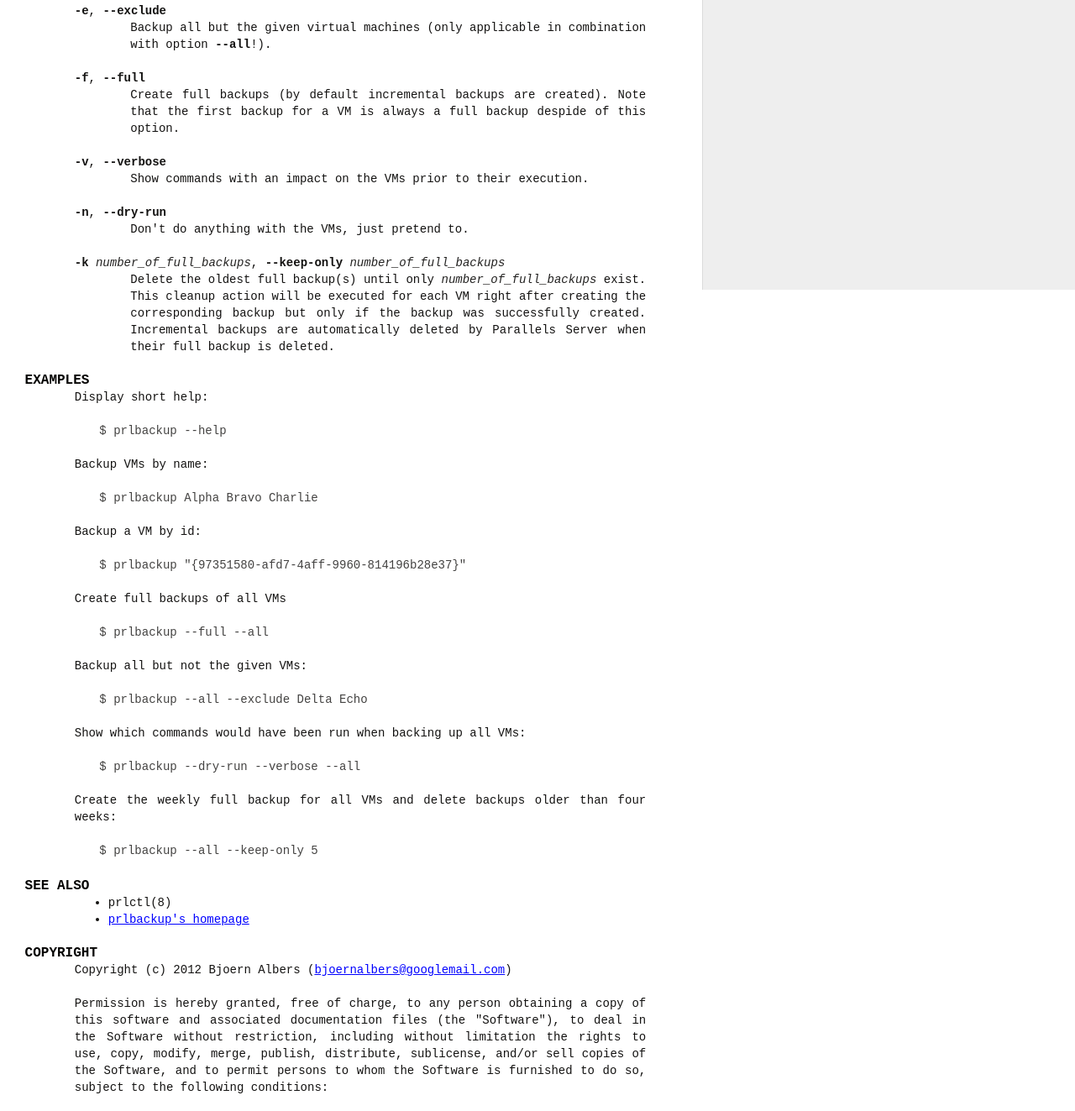
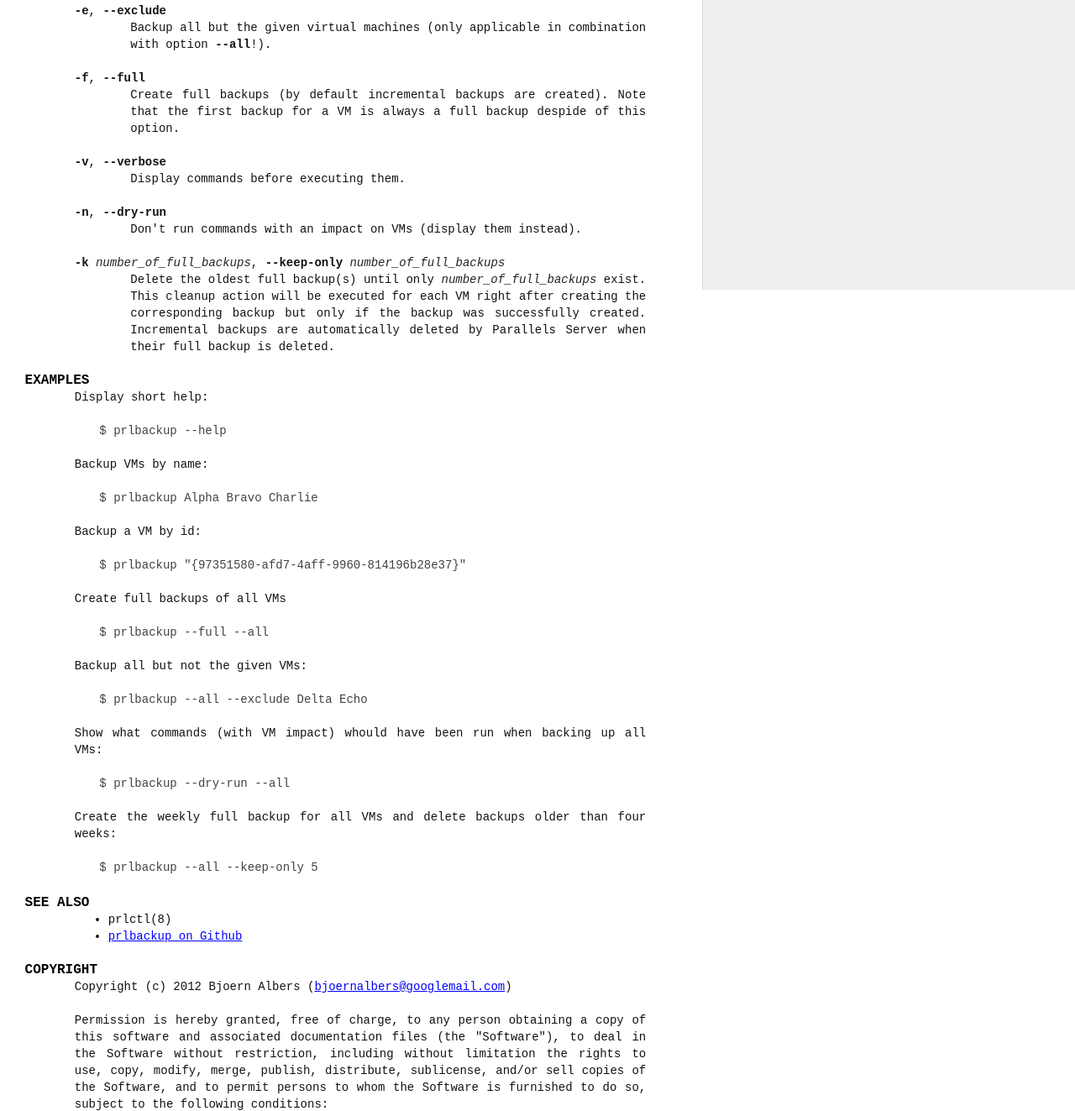
Before and after one commit to bjoernalbers/prlbackup, a plain HTML site: page index.html in a window 1280 px wide. Shown: the part 503-1826 px from the top of the page at 84% size. Drawn offline with Linux system fonts and the light colour scheme.

Commit message:
Upgrade manpage from prlbackup v1.1.0

```diff
--- a/index.html
+++ b/index.html
@@ -105,8 +105,8 @@
 <dt><code>-f</code>, <code>--full</code></dt><dd><p>Create full backups (by default incremental backups are created).
 Note that the first backup for a VM is always a full backup despide
 of this option.</p></dd>
-<dt><code>-v</code>, <code>--verbose</code></dt><dd><p>Show commands with an impact on the VMs prior to their execution.</p></dd>
-<dt><code>-n</code>, <code>--dry-run</code></dt><dd><p>Don't do anything with the VMs, just pretend to.</p></dd>
+<dt><code>-v</code>, <code>--verbose</code></dt><dd><p>Display commands before executing them.</p></dd>
+<dt><code>-n</code>, <code>--dry-run</code></dt><dd><p>Don't run commands with an impact on VMs (display them instead).</p></dd>
 <dt><code>-k</code> <var>number_of_full_backups</var>, <code>--keep-only</code> <var>number_of_full_backups</var></dt><dd><p>Delete the oldest full backup(s) until only <var>number_of_full_backups</var> exist.
 This cleanup action will be executed for each VM right after creating the
 corresponding backup but only if the backup was successfully created.
@@ -142,9 +142,10 @@
 <pre><code>$ prlbackup --all --exclude Delta Echo
 </code></pre>
 
-<p>Show which commands would have been run when backing up all VMs:</p>
+<p>Show what commands (with VM impact) whould have been run when backing up
+all VMs:</p>
 
-<pre><code>$ prlbackup --dry-run --verbose --all
+<pre><code>$ prlbackup --dry-run --all
 </code></pre>
 
 <p>Create the weekly full backup for all VMs and delete backups older than four weeks:</p>
@@ -156,13 +157,13 @@
 
 <ul>
 <li><span class="man-ref">prlctl<span class="s">(8)</span></span></li>
-<li><a href="https://github.com/bjoernalbers/prlbackup">prlbackup's homepage</a></li>
+<li><a href="https://github.com/bjoernalbers/prlbackup">prlbackup on Github</a></li>
 </ul>
 
 
 <h2 id="COPYRIGHT">COPYRIGHT</h2>
 
-<p>Copyright (c) 2012 Bjoern Albers (<a href="&#x6d;&#97;&#x69;&#x6c;&#116;&#111;&#58;&#98;&#x6a;&#111;&#101;&#114;&#110;&#x61;&#x6c;&#x62;&#x65;&#x72;&#115;&#x40;&#x67;&#111;&#111;&#x67;&#108;&#x65;&#109;&#x61;&#x69;&#x6c;&#x2e;&#99;&#111;&#109;" data-bare-link="true">&#98;&#106;&#x6f;&#101;&#114;&#110;&#97;&#108;&#98;&#101;&#114;&#115;&#64;&#x67;&#x6f;&#111;&#103;&#108;&#x65;&#109;&#x61;&#x69;&#x6c;&#x2e;&#x63;&#111;&#x6d;</a>)</p>
+<p>Copyright (c) 2012 Bjoern Albers (<a href="&#x6d;&#x61;&#105;&#x6c;&#116;&#x6f;&#58;&#98;&#x6a;&#x6f;&#101;&#114;&#110;&#x61;&#108;&#x62;&#101;&#x72;&#x73;&#x40;&#103;&#x6f;&#x6f;&#x67;&#x6c;&#101;&#109;&#x61;&#x69;&#x6c;&#46;&#x63;&#x6f;&#x6d;" data-bare-link="true">&#98;&#x6a;&#111;&#101;&#114;&#x6e;&#97;&#108;&#98;&#101;&#x72;&#115;&#64;&#103;&#x6f;&#x6f;&#x67;&#x6c;&#101;&#x6d;&#x61;&#105;&#x6c;&#x2e;&#x63;&#x6f;&#109;</a>)</p>
 
 <p>Permission is hereby granted, free of charge, to any person obtaining
 a copy of this software and associated documentation files (the
```
